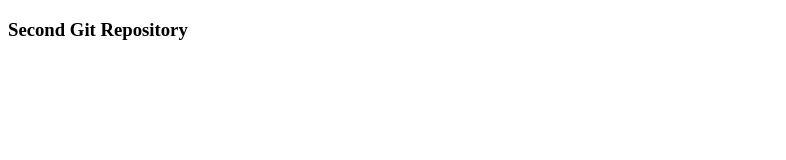
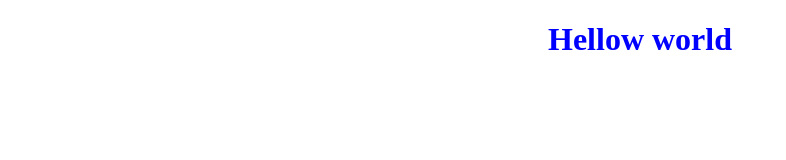
Before and after one commit to sifat26/second-repo, a plain HTML site: page index.html in a window 1280 px wide. Shown: the whole page, without its empty margins (0-786 px from the left). Drawn offline with Linux system fonts and the light colour scheme.

Commit message:
Please Add

```diff
--- /dev/null
+++ b/Style/style.css
@@ -0,0 +1,5 @@
+h1{
+    display: flex;
+    justify-content: center;
+    color: blue;
+}
--- a/index.html
+++ b/index.html
@@ -3,9 +3,11 @@
 <head>
     <meta charset="UTF-8">
     <meta name="viewport" content="width=device-width, initial-scale=1.0">
-    <title>Second Repo</title>
+    <title>Document</title>
+    <link rel="stylesheet" href="Style/style.css">
 </head>
 <body>
-    <h3>Second Git Repository</h3>
+    <h1>Hellow world</h1>
+
 </body>
 </html>
```
